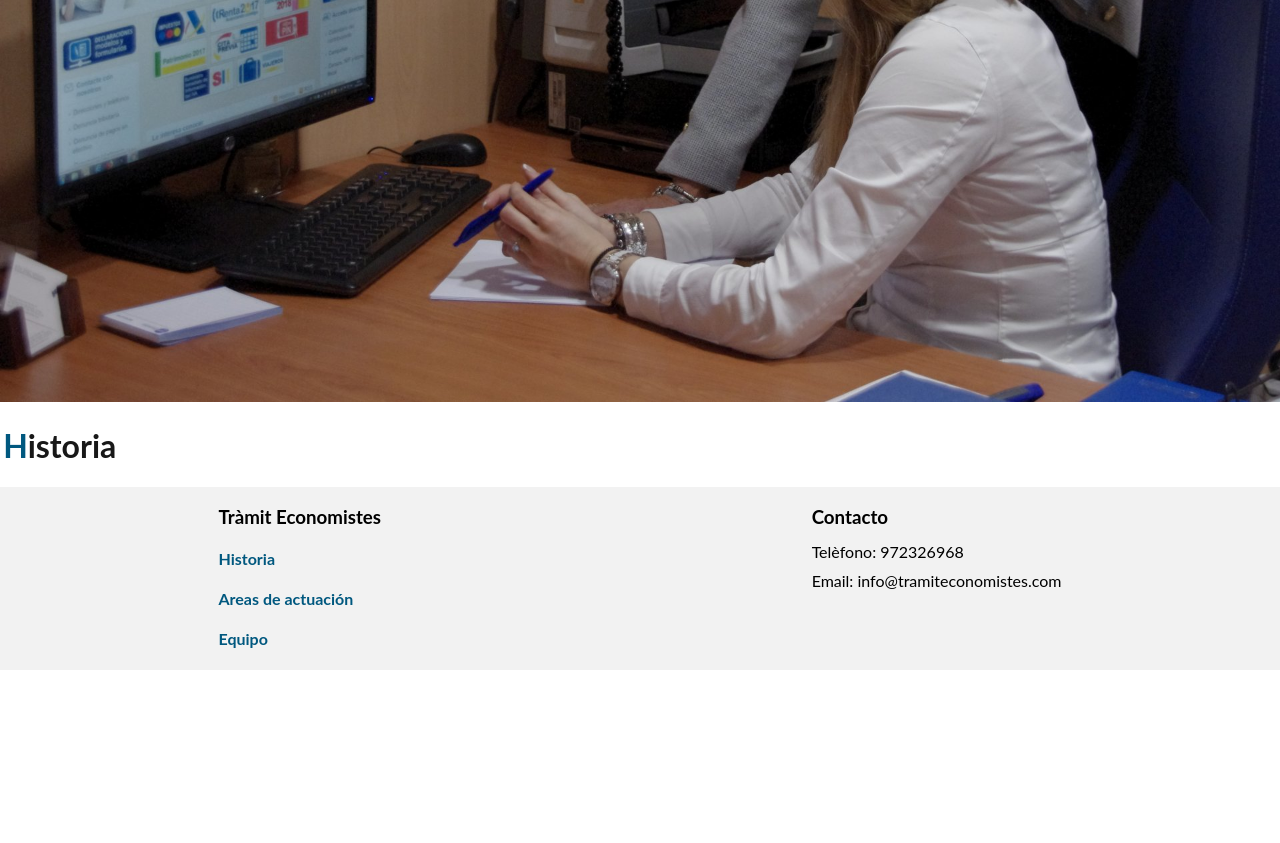
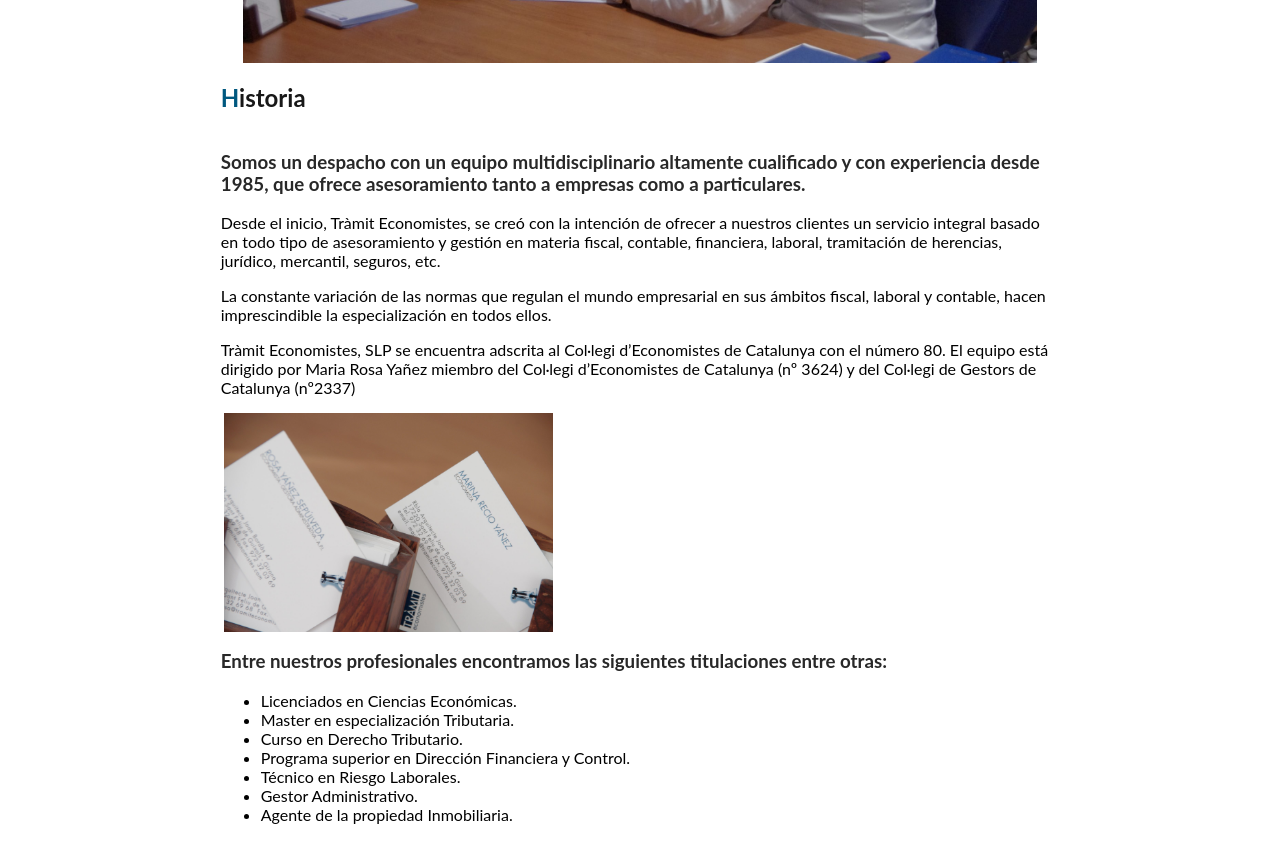
Before and after one commit to omiras/tramitweb, a plain HTML site: page historia/index.html in a window 1280 px wide. Shown: the part 560-1403 px from the top of the page. Before the commit the page ends 1230 px from the top, so only its background shows below. Drawn offline with Linux system fonts and the light colour scheme.

Commit message:
no flex branch

```diff
--- a/historia/historia.css
+++ b/historia/historia.css
@@ -1,15 +1,58 @@
+
+footer {
+    margin-top: 2rem;
+}
+
 #main-image {
     width: 100vw;
     height: auto;
-    margin-top: 7rem;
+    max-width: 50rem;
+    padding:0 0.2rem;
+    display: block;
+    padding-top: 6rem;
+    margin: 0 auto;
+}
+
+
+.main-img__secondary {
+
+    width: 40%;
+    height: auto;
+    padding:0 0.2rem;
+    max-width: 35rem;
 }
 
 .main-title {
     color: #181818;
-    padding: 0 0.2rem;
 }
 
 .main-title::first-letter {
     color: #00587F;
+}
 
+.main--section__subtitle {
+    color: #282828;
 }
+
+.main--section {
+    padding: 0 0.2rem;
+}
+
+@media (min-width: 700px) {
+
+    main {
+        width: 66%;
+        margin: 0 auto 0 auto;
+    }
+
+    .main--section {
+        display: inline-block;
+    }
+
+    .main--section img,
+    .main--section div {
+        vertical-align: middle;
+        display: inline-block;
+
+    }
+}
--- a/historia/index.html
+++ b/historia/index.html
@@ -28,7 +28,33 @@
 </nav>
 <main>
     <img id="main-image" src="../img/historia.jpg"></img>
-    <h1 class="main-title">Historia</h1>
+    <section class="main--section">
+        <h1 class="main-title">Historia</h1>
+        <div>
+            <h3 class="main--section__subtitle">Somos un despacho con un equipo multidisciplinario altamente cualificado y con experiencia desde 1985, que ofrece asesoramiento tanto a empresas como a particulares.</h3>
+            <p> Desde el inicio, Tràmit Economistes, se creó con la intención de ofrecer a nuestros clientes un servicio integral basado en todo tipo de asesoramiento y gestión en materia fiscal, contable, financiera, laboral, tramitación de herencias, jurídico, mercantil, seguros, etc.</p>
+            <p> La constante variación de las normas que regulan el mundo empresarial en sus ámbitos fiscal, laboral y contable, hacen imprescindible la especialización en todos ellos.</p>
+            <p> Tràmit Economistes, SLP se encuentra adscrita al Col·legi d’Economistes de Catalunya con el número 80. El equipo está dirigido por Maria Rosa Yañez miembro del Col·legi d’Economistes de Catalunya (nº 3624) y del Col·legi de Gestors de Catalunya (nº2337)</p>
+        </div>
+    </section>
+
+
+    <section class="main--section">
+        <img class="main-img__secondary" src="../img/tarjetas.jpg"></img>
+        <div>
+            <h3 class="main--section__subtitle">Entre nuestros profesionales encontramos las siguientes titulaciones entre otras:</h3>
+          <ul>
+            <li>Licenciados en Ciencias Econ&oacute;micas.</li>
+            <li>Master en especializaci&oacute;n Tributaria.</li>
+            <li>Curso en Derecho Tributario.</li>
+            <li>Programa superior en Direcci&oacute;n Financiera y Control.</li>
+            <li>T&eacute;cnico en Riesgo Laborales.</li>
+            <li>Gestor Administrativo.</li>
+            <li>Agente de la propiedad Inmobiliaria.</li>
+         </ul>
+        </div>
+    </section>
+
 </main>
 
 <body>
```
Also changed, not shown: index.html (+1 -1 lines), img/tarjetas.jpg (added).
